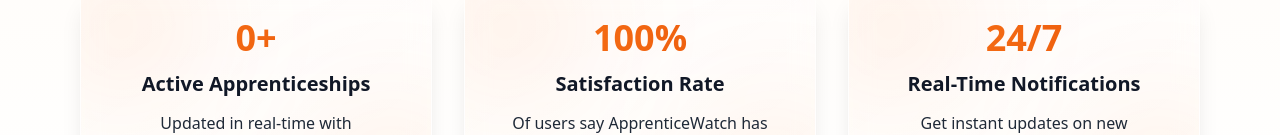
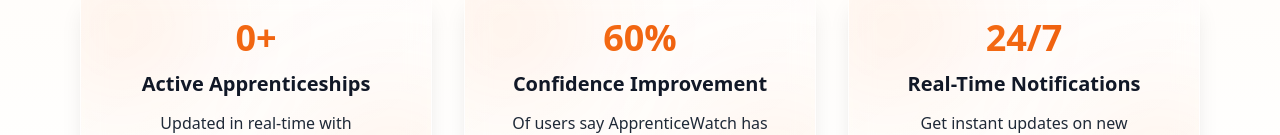
Before and after one commit to HeyFarrukh/web-app, a React (Vite) app: page / in a window 1280 px wide. Shown: the part 665-800 px from the top of the page. Built offline with nearby package versions, Linux system fonts and the light colour scheme; no server answers; the database is empty; a web font is replaced by a local one.

Commit message:
Modified Stat Cards

```diff
--- a/src/components/CompanyLogos.tsx
+++ b/src/components/CompanyLogos.tsx
@@ -27,8 +27,8 @@
       description: "Updated in real-time with opportunities from companies across the UK."
     },
     {
-      value: "100%",
-      label: "Satisfaction Rate",
+      value: "60%",
+      label: "Confidence Improvement",
       description: "Of users say ApprenticeWatch has saved them time!"
     },
     {
```
